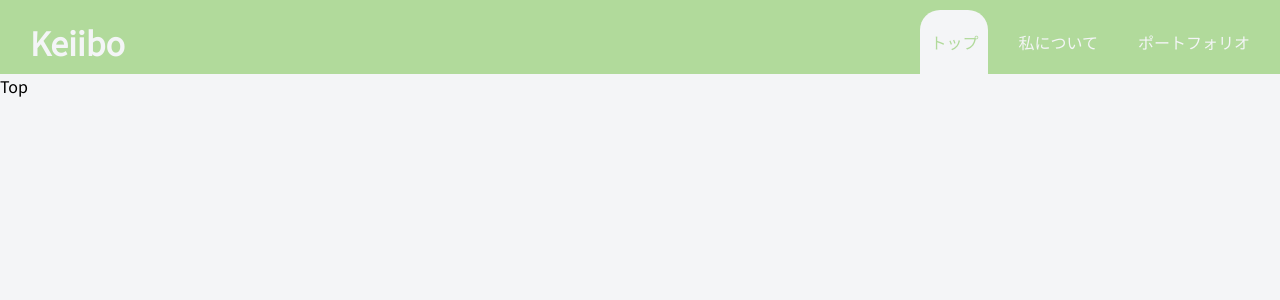
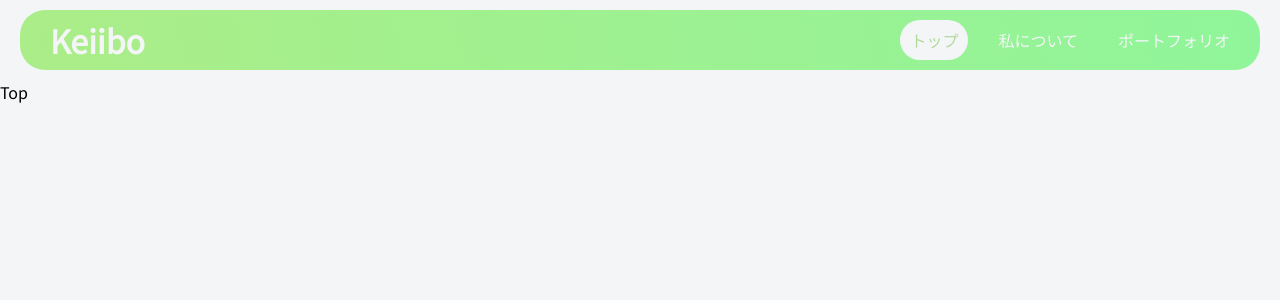
Before and after one commit to keiibo/keiibo-portfolio, a React (Create React App) app: page / in a window 1280 px wide. Shown: the top 300 px of the page. Built offline with nearby package versions, Linux system fonts and the light colour scheme; a web font is replaced by a local one.

Commit message:
ナビの形状を円形に変更、グラデーションを追加

```diff
--- a/src/Style/Navbar.scss
+++ b/src/Style/Navbar.scss
@@ -1,11 +1,17 @@
 header {
-  background-color: #b1da9b;
+  background-image: linear-gradient(
+    259deg,
+    rgba(144, 245, 154, 1),
+    rgba(171, 237, 136, 1)
+  );
+
   color: #f4f5f7;
-
+  border-radius: 25px;
+  margin: 10px 20px;
   .navbar {
     display: flex;
-    padding: 10px 20px 0px 20px;
-    height: 64px;
+    padding: 10px 20px 10px 20px;
+    height: 40px;
     align-items: center;
 
     .title {
@@ -24,8 +30,7 @@ header {
     .nav_href {
       display: flex;
       align-items: center;
-      border-top-right-radius: 20px;
-      border-top-left-radius: 20px;
+      border-radius: 25px;
       transition: all 0.7s ease-in-out;
       &:hover {
         background-color: #f4f5f7;
@@ -35,8 +40,7 @@ header {
     .mode_tag {
       background-color: #f4f5f7;
       color: #b1da9b;
-      border-top-right-radius: 20px;
-      border-top-left-radius: 20px;
+      border-radius: 25px;
     }
 
     .nav_list {
```
